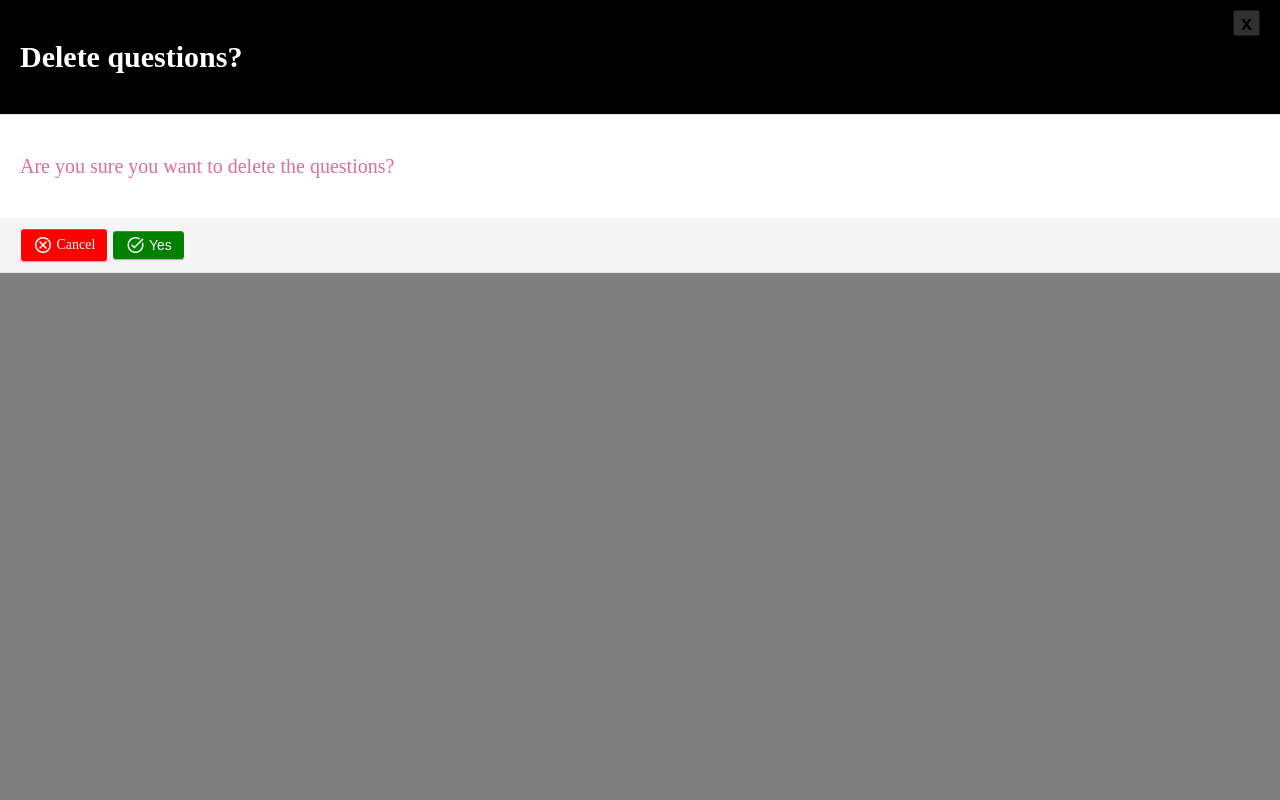
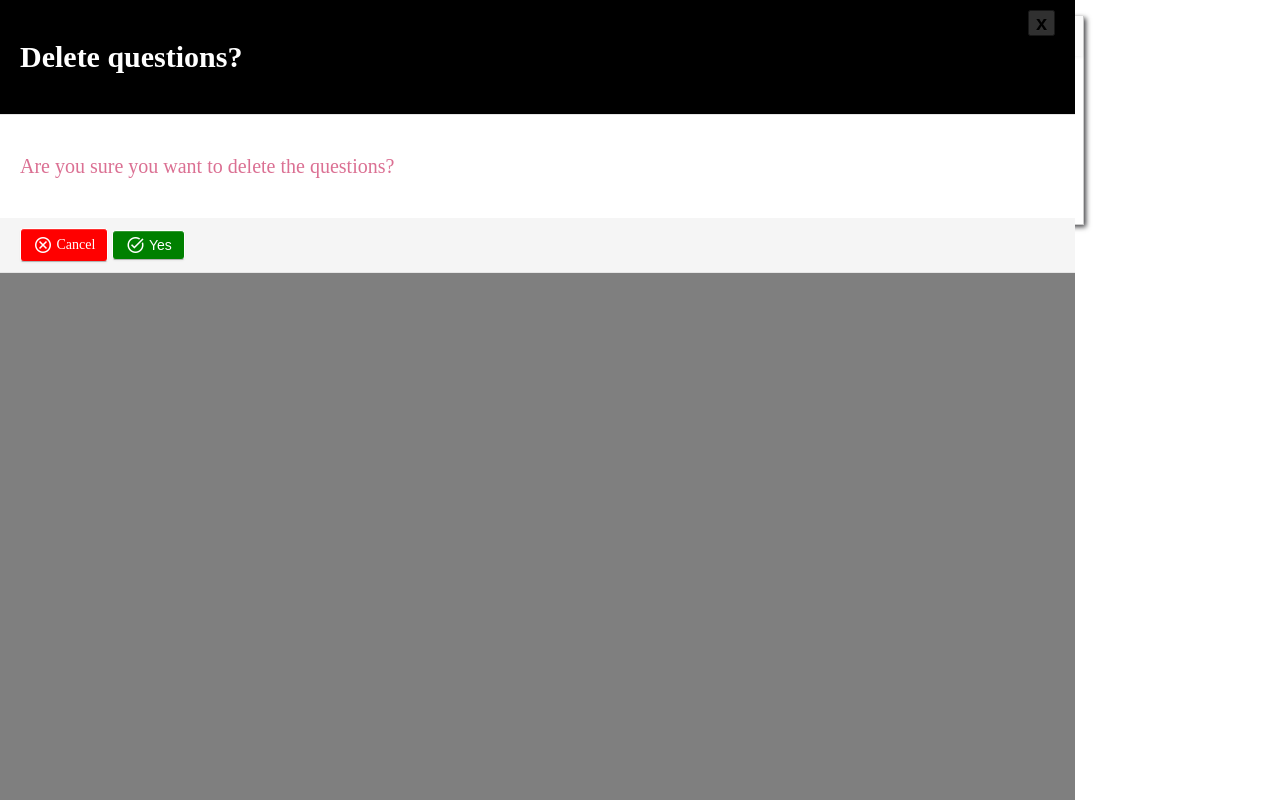
Before and after one commit to MADHAN1908/StudySync, a Flask app: page /coursequestion in a window 1280 px wide, after a click on "delete". Run offline with Flask 3, Linux system fonts and the light colour scheme; data comes from the database, SQL or seed files in the repository; lists and menus that the app fills with data are empty; some libraries are stand-ins or nearby versions.

Commit message:
Add files via upload

```diff
--- a/static/stylesheets/addcoursemodule.css
+++ b/static/stylesheets/addcoursemodule.css
@@ -94,7 +94,7 @@
     z-index: 1;
     left: 0;
     top: 0;
-    width: 100%;
+    width: 84%;
     height: 100%;
     background-color: rgba(0, 0, 0, 0.5);
 }
--- a/static/stylesheets/courselist.css
+++ b/static/stylesheets/courselist.css
@@ -94,7 +94,7 @@
     z-index: 1;
     left: 0;
     top: 0;
-    width: 100%;
+    width: 84%;
     height: 100%;
     background-color: rgba(0, 0, 0, 0.5);
 }
```
Also changed, not shown: 1 other file.
